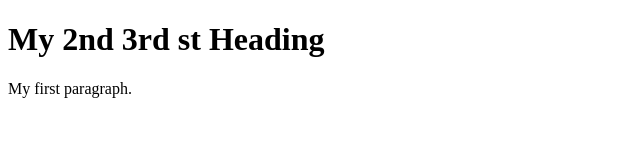
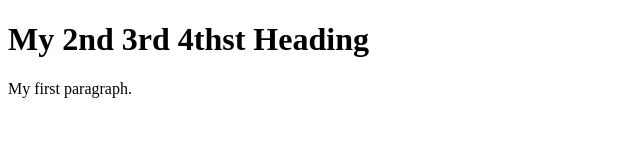
Before and after one commit to vishalhalder05/office, a plain HTML site: page index.html in a window 1280 px wide. Shown: the whole page, without its empty margins (0-640 px from the left). Drawn offline with Linux system fonts and the light colour scheme.

Commit message:
3rd commit

```diff
--- a/index.html
+++ b/index.html
@@ -2,7 +2,7 @@
 <html>
 <body>
 
-<h1>My 2nd 3rd st Heading</h1>
+<h1>My 2nd 3rd 4thst Heading</h1>
 <p>My first paragraph.</p>
 
 </body>
```
